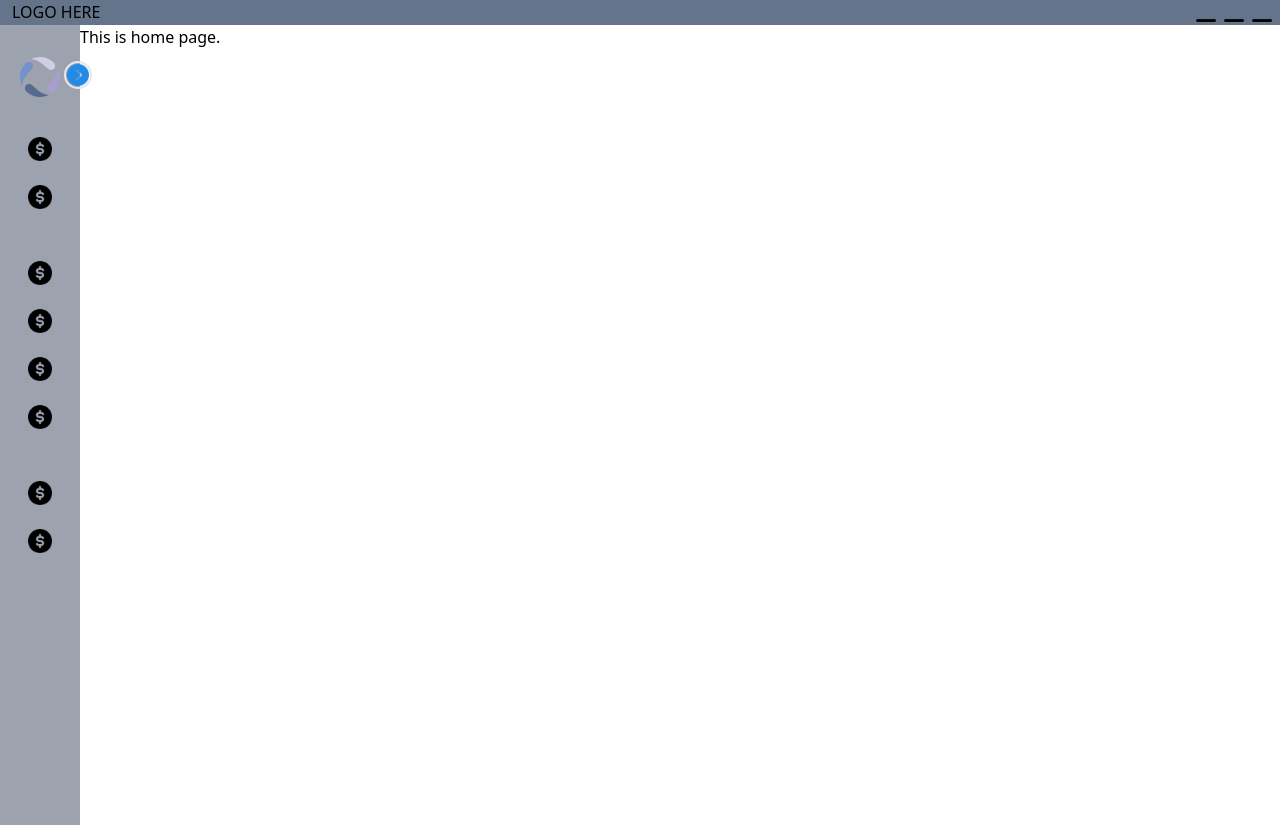
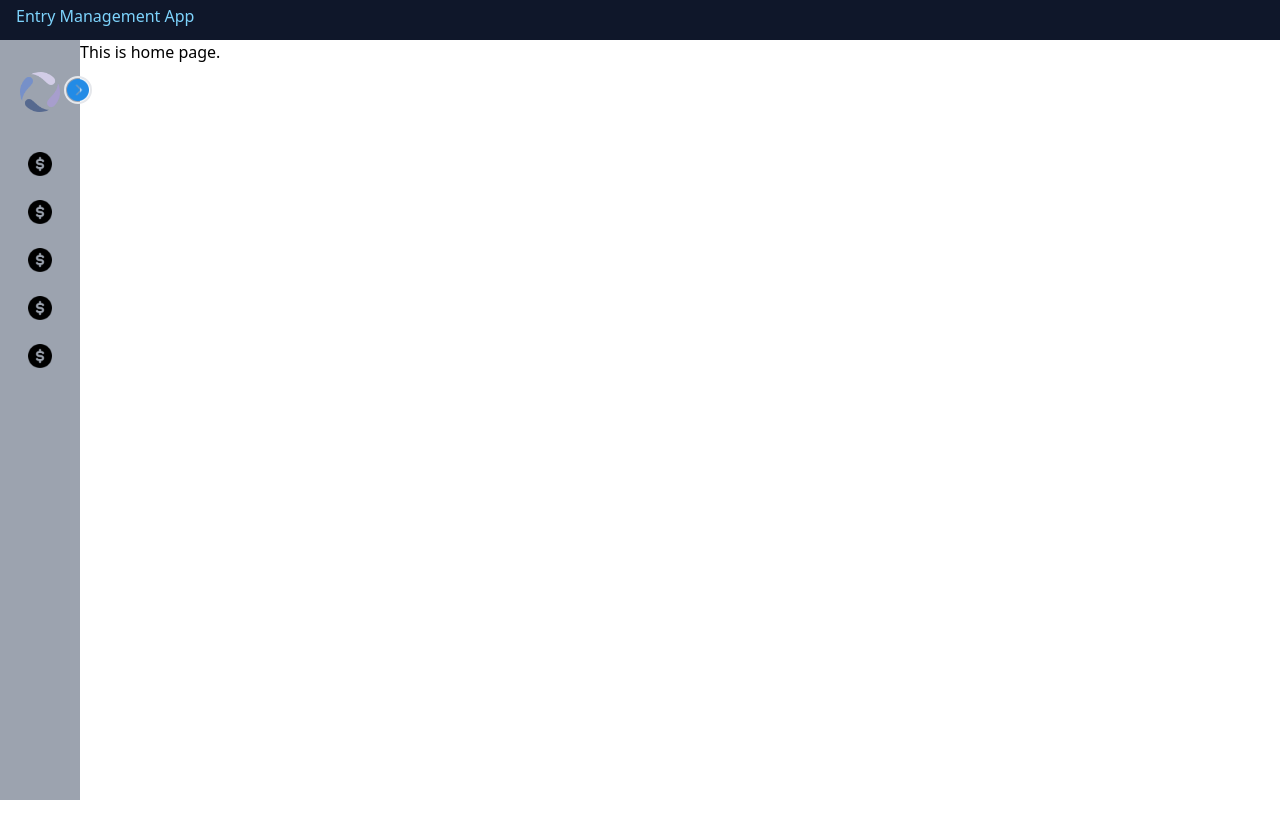
Before and after one commit to SatwikcoolAgrawal/Vyapar-Master-Desktop-Application, a React (Create React App) app in the folder app/: page / in a window 1280 px wide. After the commit the page ends 800 px from the top, so only its background shows below. Built offline with nearby package versions, Linux system fonts and the light colour scheme.

Commit message:
refactor

```diff
--- a/app/public/index.html
+++ b/app/public/index.html
@@ -2,14 +2,12 @@
 <html lang="en">
   <head>
     <meta charset="utf-8" />
-    <link rel="icon" href="%PUBLIC_URL%/favicon.ico" />
+
     <meta name="viewport" content="width=device-width, initial-scale=1" />
-    <meta name="theme-color" content="#fff" />
     <meta
       name="description"
       content="Entry Managment Desktop Application"
     />
-    <link rel="apple-touch-icon" href="%PUBLIC_URL%/logo192.png" />
     <!--
       manifest.json provides metadata used when your web app is installed on a
       user's mobile device or desktop. See https://developers.google.com/web/fundamentals/web-app-manifest/
--- a/app/src/components/Sidebar/Sidebar.jsx
+++ b/app/src/components/Sidebar/Sidebar.jsx
@@ -1,5 +1,5 @@
 import React, { useState } from 'react'
-import { Outlet } from 'react-router-dom';
+import './sidebar.css'
 
 function Sidebar() {
     const [open, setOpen] = useState(false);
@@ -7,17 +7,13 @@ function Sidebar() {
   const Menus = [
     { title: "Dashboard", src: "Chart_fill" },
     { title: "Inbox", src: "Chat" },
-    { title: "Accounts", src: "User", gap: true },
+    { title: "Accounts", src: "User"},
     { title: "Schedule ", src: "Calendar" },
-    { title: "Search", src: "Search" },
-    { title: "Analytics", src: "Chart" },
-    { title: "Files ", src: "Folder", gap: true },
-    { title: "Setting", src: "Setting" },
+    { title: "Search", src: "Search" }
   ];
   return (
-    <div>
-      <div className="flex">
-      <div
+      <div className="flex sticky" >
+      <div style={{height:'calc( 100vh - env(titlebar-area-height, var(--fallback-title-bar-height)) )'}}
         className={` ${
           open ? "w-72" : "w-20 "
         } bg-gray-400 h-screen p-5  pt-8 relative duration-300`}
@@ -43,7 +39,7 @@ function Sidebar() {
             Designer
           </h1>
         </div>
-        <ul className="pt-6">
+        <ul className="mt-6 h-3/4 overflow-auto overflow-x-hidden sidebarMenu">
           {Menus.map((Menu, index) => (
             <li
               key={index}
@@ -52,7 +48,7 @@ function Sidebar() {
                 index === 0 && "bg-light-white"
               } `}
             >
-              <img src={require(`./assets/${Menu.src}.png`)} alt="1" />
+              <img src={require(`./assets/${Menu.src}.png`)} alt={`${Menu.title}`} />
               <span className={`${!open && "hidden"} origin-left duration-200`}>
                 {Menu.title}
               </span>
@@ -60,8 +56,6 @@ function Sidebar() {
           ))}
         </ul>
       </div>
-      <Outlet/>
-    </div>
     </div>
   )
 }
--- /dev/null
+++ b/app/src/components/Sidebar/sidebar.css
@@ -0,0 +1,7 @@
+.sidebarMenu{
+    scrollbar-width: 0%;
+}
+
+.sidebarMenu::-webkit-scrollbar{
+    display: none;
+}
--- a/app/src/components/Titlebar.jsx
+++ /dev/null
@@ -1,20 +0,0 @@
-import React from 'react'
-
-function Titlebar() {
-  return (
-  <>
-    <div className="bg-slate-500" style={{display:"flex", flexDirection:"row",justifyContent:"space-between",height:"25px" }}>
-      <div className='px-3'>
-        LOGO HERE
-      </div>
-      <div className='px-1' style={{display:"flex" ,justifyContent:"flex-end"}}>
-        <button className='mx-1' style={{height:"auto", width:"20px"}}><img src={require("./icons/window-minimize.png")} alt="#"/></button>
-        <button className='mx-1' style={{height:"auto", width:"20px"}}><img src={require("./icons/window-minimize.png")} alt="#"/></button>
-        <button className='mx-1' style={{height:"auto", width:"20px"}}><img src={require("./icons/window-minimize.png")} alt="#"/></button>
-      </div>
-    </div>
-  </>
-  )
-}
-
-export default Titlebar
--- /dev/null
+++ b/app/src/components/Titlebar/index.jsx
@@ -0,0 +1,19 @@
+import React from 'react'
+import './titlebar.css'
+
+function Titlebar() {
+  return (
+  <>
+  <div id="titleBarContainer" className='bg-slate-900'>
+      <div id="titleBar " className="draggable">
+        <div>
+        <img src="" alt="" />
+        <p className="draggable py-1 px-4 text-sky-300">Entry Management App</p>
+        </div>
+      </div>
+    </div>
+  </>
+  )
+}
+
+export default Titlebar
--- /dev/null
+++ b/app/src/components/Titlebar/titlebar.css
@@ -0,0 +1,36 @@
+:root {
+    --fallback-title-bar-height: 40px;
+  }
+
+  .draggable {
+    app-region: drag;
+    /* Pre-fix app-region during standardization process */
+    -webkit-app-region: drag;
+  }
+
+  .nonDraggable {
+    app-region: no-drag;
+    /* Pre-fix app-region during standardization process */
+    -webkit-app-region: no-drag;
+  }
+
+
+  #titleBarContainer {
+    z-index: 100;
+    position: sticky;
+    top: env(titlebar-area-y, 0);
+    height: env(titlebar-area-height, var(--fallback-title-bar-height));
+    width: 100%;
+  }
+
+  #titleBar {
+    position: absolute;
+    top: 0;
+    user-select: none;
+    height: 100%;
+    left: env(titlebar-area-x, 0);
+    width: env(titlebar-area-width, 100%);
+    color: #FFFFFF;
+    font-weight: bold;
+    text-align: center;
+  }
--- a/app/src/layout/index.jsx
+++ b/app/src/layout/index.jsx
@@ -1,12 +1,17 @@
 import React from 'react'
 import Sidebar from '../components/Sidebar/Sidebar'
 import Titlebar from '../components/Titlebar'
+import { Outlet } from 'react-router-dom';
 
 function Layout() {
   return (
     <>
       <Titlebar/>
+      <div className='flex flex-row'>
       <Sidebar/>
+      <Outlet/>
+      </div>
+
     </>
   )
 }
--- a/preload.js
+++ b/preload.js
@@ -14,8 +14,4 @@ contextBridge.exposeInMainWorld('UserAPI',{
     getAllOrders:()=>ipc.invoke('getAll'),
     getOrderDetails: (orderID)=>ipc.invoke('getOrder',orderID),
     makeOrder:(orderDetails)=>ipc.invoke('createOrder',orderDetails),
-    closeApp: ()=>ipc.send('closeApp'),
-    maximizeApp: ()=>ipc.send('maximizeApp'),
-    minimizeApp:()=>ipc.send('minimizeApp')
-
 })
```
Also changed, not shown: main.js (+5 -17 lines), app/public/manifest.json.
